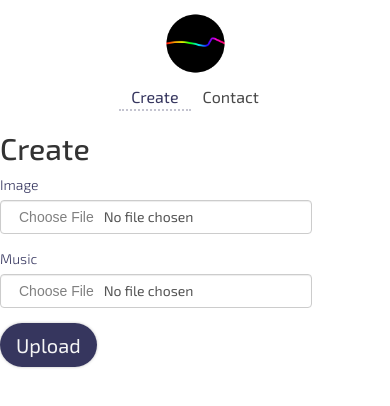
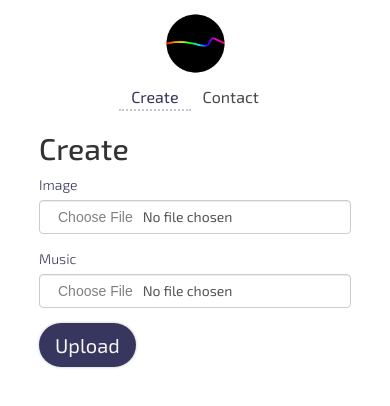
Before and after one commit to DeFiDegen/dripl-front, a React app: page /create in a window 390 px wide. Shown: the top 406 px of the page. Built offline with nearby package versions, Linux system fonts and the light colour scheme.

Commit message:
.box width adjustments for bettter centering and responsiveness

```diff
--- a/assets/stylesheets/application.scss
+++ b/assets/stylesheets/application.scss
@@ -19,5 +19,5 @@ body {
 // Sets content box size
 .box {
   margin: 0 auto;
-  max-width: 900px;
+  max-width: 80%;
 }
--- a/assets/stylesheets/create.scss
+++ b/assets/stylesheets/create.scss
@@ -1,5 +1,4 @@
 #create-form {
-  max-width: 80%;
   label {
     color: rgba(18, 18, 66, 0.849);
     font-weight: 300;
```
